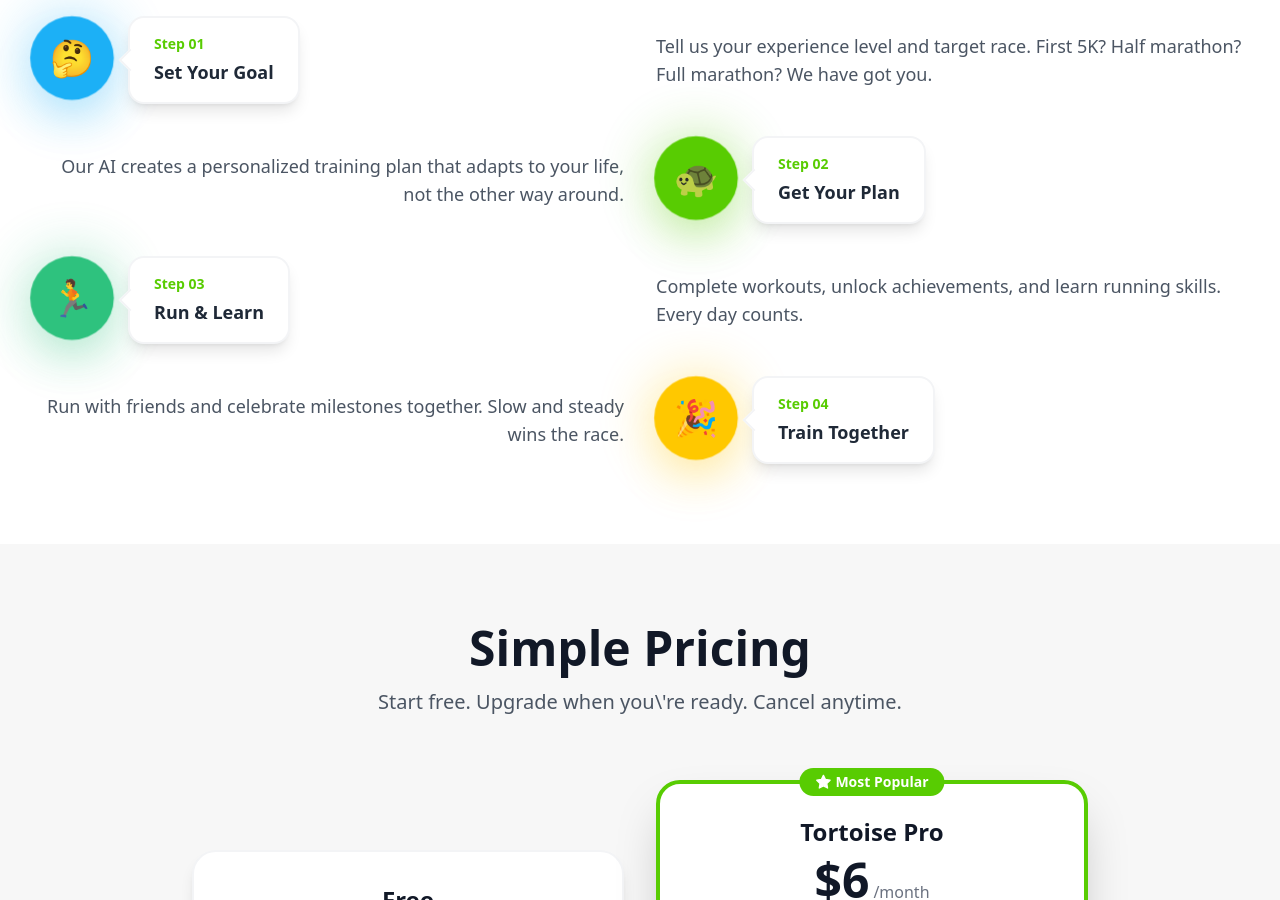
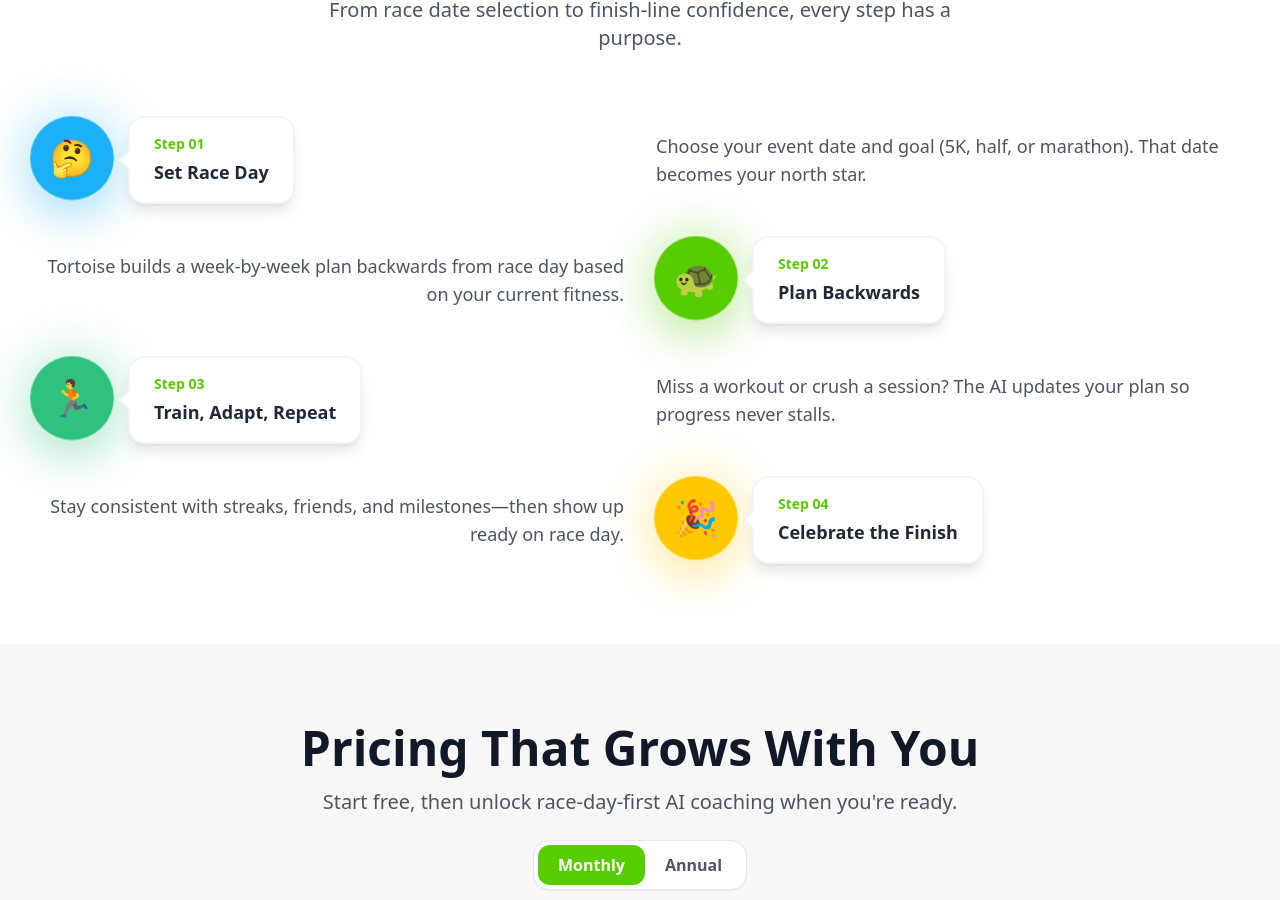
Before and after one commit to galangster/tortoise-website, a Next.js app: page / in a window 1280 px wide. Shown: the part 1900-2800 px from the top of the page. Built offline with nearby package versions, Linux system fonts and the light colour scheme; no server answers.

Commit message:
feat(site): conversion copy overhaul, pricing fix, and delight-focused UX pass

```diff
--- a/src/components/CTABanner.tsx
+++ b/src/components/CTABanner.tsx
@@ -33,7 +33,7 @@ export function CTABanner() {
           whileInView={{ opacity: 1, y: 0 }}
           viewport={{ once: true }}
         >
-          Ready to Become a Runner?
+Ready to Lock In Race Day?
         </motion.h2>
 
         <motion.p
@@ -43,8 +43,7 @@ export function CTABanner() {
           viewport={{ once: true }}
           transition={{ delay: 0.1 }}
         >
-          Join 10,000+ people who discovered they could run a marathon.
-          Start your journey today.
+Join runners using race-day-first planning to train smarter, stay consistent, and actually enjoy the process.
         </motion.p>
 
         <motion.div
--- a/src/components/FAQ.tsx
+++ b/src/components/FAQ.tsx
@@ -34,8 +34,8 @@ const faqs = [
     answer: 'Celebrate! You will get a personalized race recap, achievements, and the option to set a new goal. Many users tackle 50Ks after their first marathon, or they become mentors in our community, helping new runners start their journey.',
   },
   {
-    question: 'How do I cancel my subscription?',
-    answer: 'Easy — cancel anytime from your Account settings or through the App Store. Your access continues until the end of your billing period. No hoops to jump through, no guilt trips. We believe in earning your business every month.',
+    question: 'How much does Tortoise cost?',
+    answer: 'Tortoise has a free tier, plus Tortoise Pro at $7.99/month or $49.99/year. You can cancel anytime from account settings or your app store subscription screen.',
   },
 ]
 
--- a/src/components/HowItWorks.tsx
+++ b/src/components/HowItWorks.tsx
@@ -6,26 +6,26 @@ import { TortoiseBubble } from './TortoiseMascot'
 const steps = [
   {
     step: '01',
-    title: 'Set Your Goal',
-    description: 'Tell us your experience level and target race. First 5K? Half marathon? Full marathon? We have got you.',
+    title: 'Set Race Day',
+    description: 'Choose your event date and goal (5K, half, or marathon). That date becomes your north star.',
     mascot: 'thinking' as const,
   },
   {
     step: '02',
-    title: 'Get Your Plan',
-    description: 'Our AI creates a personalized training plan that adapts to your life, not the other way around.',
+    title: 'Plan Backwards',
+    description: 'Tortoise builds a week-by-week plan backwards from race day based on your current fitness.',
     mascot: 'happy' as const,
   },
   {
     step: '03',
-    title: 'Run & Learn',
-    description: 'Complete workouts, unlock achievements, and learn running skills. Every day counts.',
+    title: 'Train, Adapt, Repeat',
+    description: 'Miss a workout or crush a session? The AI updates your plan so progress never stalls.',
     mascot: 'running' as const,
   },
   {
     step: '04',
-    title: 'Train Together',
-    description: 'Run with friends and celebrate milestones together. Slow and steady wins the race.',
+    title: 'Celebrate the Finish',
+    description: 'Stay consistent with streaks, friends, and milestones—then show up ready on race day.',
     mascot: 'celebrating' as const,
   },
 ]
@@ -51,7 +51,7 @@ export function HowItWorks() {
             viewport={{ once: true }}
             transition={{ delay: 0.1 }}
           >
-            From your first step to the finish line, we are with you every mile.
+From race date selection to finish-line confidence, every step has a purpose.
           </motion.p>
         </div>
 
--- a/src/components/Navigation.tsx
+++ b/src/components/Navigation.tsx
@@ -38,7 +38,7 @@ export function Navigation() {
               </Link>
             ))}
             <button className="btn-primary py-3">
-              Get Started
+              Set Race Day
             </button>
           </div>
 
@@ -77,7 +77,7 @@ export function Navigation() {
                 </Link>
               ))}
               <button className="w-full btn-primary py-3 mt-4">
-                Get Started
+                Set Race Day
               </button>
             </div>
           </motion.div>
--- a/src/components/Pricing.tsx
+++ b/src/components/Pricing.tsx
@@ -1,75 +1,126 @@
 'use client'
 
+import { useState } from 'react'
 import { motion } from 'framer-motion'
 import { Check, Star } from 'lucide-react'
-import { TortoiseMascot } from './TortoiseMascot'
 
-const plans = [
-  {
+const plans = {
+  monthly: {
+    free: {
       name: 'Free',
       price: '$0',
       period: '/month',
-    description: 'Start your journey',
+      description: 'Try Tortoise and build your running rhythm',
+      features: ['Race goal setup', 'Basic training schedule', 'Streak tracking', 'Community access'],
+      cta: 'Get Started',
+    },
+    pro: {
+      name: 'Tortoise Pro',
+      price: '$7.99',
+      period: '/month',
+      description: 'AI-native coaching built around your race day',
+      badge: 'Most Popular',
       features: [
-      'Basic training plans',
-      'Daily streak tracking',
-      'Knowledge hub access',
-      'Community access',
-    ],
-    cta: 'Get Started',
-    popular: false,
-  },
-  {
-    name: 'Tortoise Pro',
-    price: '$6',
-    period: '/month',
-    description: 'Everything you need to finish',
-    annualPrice: '$30/year',
-    features: [
-      'AI adaptive training',
-      'Advanced analytics',
-      'All knowledge modules',
-      'Friend challenges',
-      'Streak freezes',
-      'Custom workout builder',
+        'Set race day, train backwards automatically',
+        'Adaptive AI plan updates',
+        'Advanced analytics + pacing insights',
+        'Friend challenges + motivation loops',
+        'Knowledge hub + recovery guidance',
         'Priority support',
       ],
-    cta: 'Start Free Trial',
-    popular: true,
+      cta: 'Start Pro',
     },
-]
+  },
+  annual: {
+    free: {
+      name: 'Free',
+      price: '$0',
+      period: '/month',
+      description: 'Try Tortoise and build your running rhythm',
+      features: ['Race goal setup', 'Basic training schedule', 'Streak tracking', 'Community access'],
+      cta: 'Get Started',
+    },
+    pro: {
+      name: 'Tortoise Pro',
+      price: '$49.99',
+      period: '/year',
+      description: 'Best value for full-season race prep',
+      badge: 'Save big yearly',
+      features: [
+        'Everything in monthly Pro',
+        'Race-day-first AI planning',
+        'Adaptive adjustments when life happens',
+        'Advanced performance trends',
+        'Priority support',
+      ],
+      cta: 'Start Annual Pro',
+    },
+  },
+}
 
 export function Pricing() {
+  const [billing, setBilling] = useState<'monthly' | 'annual'>('monthly')
+  const current = plans[billing]
+
   return (
     <section id="pricing" className="py-20 bg-surface-light">
       <div className="max-w-7xl mx-auto px-4 sm:px-6 lg:px-8">
-        <div className="text-center mb-16">
+        <div className="text-center mb-12">
           <motion.h2
             className="text-4xl lg:text-5xl font-black text-gray-900 mb-4"
             initial={{ opacity: 0, y: 20 }}
             whileInView={{ opacity: 1, y: 0 }}
             viewport={{ once: true }}
           >
-            Simple Pricing
+            Pricing That Grows With You
           </motion.h2>
 
           <motion.p
-            className="text-xl text-gray-600 max-w-2xl mx-auto"
+            className="text-xl text-gray-600 max-w-2xl mx-auto mb-6"
             initial={{ opacity: 0, y: 20 }}
             whileInView={{ opacity: 1, y: 0 }}
             viewport={{ once: true }}
             transition={{ delay: 0.1 }}
           >
-            Start free. Upgrade when you\'re ready. Cancel anytime.
+            Start free, then unlock race-day-first AI coaching when you&apos;re ready.
           </motion.p>
+
+          <div className="inline-flex p-1 bg-white rounded-2xl border border-gray-200 shadow-sm">
+            <button
+              onClick={() => setBilling('monthly')}
+              className={`px-5 py-2 rounded-xl font-bold transition-colors ${
+                billing === 'monthly' ? 'bg-tortoise-primary text-white' : 'text-gray-600'
+              }`}
+            >
+              Monthly
+            </button>
+            <button
+              onClick={() => setBilling('annual')}
+              className={`px-5 py-2 rounded-xl font-bold transition-colors ${
+                billing === 'annual' ? 'bg-tortoise-primary text-white' : 'text-gray-600'
+              }`}
+            >
+              Annual
+            </button>
+          </div>
         </div>
 
         <div className="grid md:grid-cols-2 gap-8 max-w-4xl mx-auto items-center">
-          {plans.map((plan, index) => (
+          {([current.free, current.pro] as Array<{
+            name: string
+            price: string
+            period: string
+            description: string
+            features: string[]
+            cta: string
+            badge?: string
+          }>).map((plan, index) => {
+            const popular = index === 1
+            return (
               <motion.div
-              key={index}
+                key={plan.name}
                 className={`relative rounded-3xl p-8 ${
-                plan.popular
+                  popular
                     ? 'bg-white border-4 border-tortoise-primary shadow-2xl scale-105'
                     : 'bg-white border-2 border-gray-100 shadow-lg'
                 }`}
@@ -78,56 +129,45 @@ export function Pricing() {
                 viewport={{ once: true }}
                 transition={{ delay: index * 0.1 }}
               >
-              {plan.popular && (
+                {popular && plan.badge && (
                   <div className="absolute -top-4 left-1/2 -translate-x-1/2">
                     <div className="bg-tortoise-primary text-white font-black px-4 py-1 rounded-full text-sm flex items-center gap-1">
                       <Star className="w-4 h-4 fill-white" />
-                    Most Popular
+                      {plan.badge}
                     </div>
                   </div>
                 )}
 
                 <div className="text-center mb-6">
                   <h3 className="text-2xl font-black text-gray-900 mb-2">{plan.name}</h3>
-
                   <div className="flex items-baseline justify-center gap-1">
                     <span className="text-5xl font-black text-gray-900">{plan.price}</span>
                     <span className="text-gray-500">{plan.period}</span>
                   </div>
-
-                {plan.annualPrice && (
-                  <p className="text-tortoise-primary font-bold text-sm mt-1">
-                    or {plan.annualPrice} annually
-                  </p>
-                )}
-
                   <p className="text-gray-600 mt-2">{plan.description}</p>
                 </div>
 
                 <ul className="space-y-3 mb-8">
-                {plan.features.map((feature, featureIndex) => (
-                  <li key={featureIndex} className="flex items-center gap-3">
+                  {plan.features.map((feature) => (
+                    <li key={feature} className="flex items-center gap-3">
                       <div className={`w-5 h-5 rounded-full flex items-center justify-center ${
-                      plan.popular ? 'bg-tortoise-primary' : 'bg-gray-200'
+                        popular ? 'bg-tortoise-primary' : 'bg-gray-200'
                       }`}>
-                      <Check className={`w-3 h-3 ${plan.popular ? 'text-white' : 'text-gray-600'}`} />
+                        <Check className={`w-3 h-3 ${popular ? 'text-white' : 'text-gray-600'}`} />
                       </div>
                       <span className="text-gray-700">{feature}</span>
                     </li>
                   ))}
                 </ul>
 
-              <button
-                className={`w-full py-4 rounded-2xl font-bold text-lg transition-all ${
-                  plan.popular
-                    ? 'btn-primary'
-                    : 'bg-gray-100 text-gray-900 hover:bg-gray-200'
-                }`}
-              >
+                <button className={`w-full py-4 rounded-2xl font-bold text-lg transition-all ${
+                  popular ? 'btn-primary' : 'bg-gray-100 text-gray-900 hover:bg-gray-200'
+                }`}>
                   {plan.cta}
                 </button>
               </motion.div>
-          ))}
+            )
+          })}
         </div>
       </div>
     </section>
```
Also changed, not shown: src/components/Hero.tsx (+6 -7 lines), 1 other file (tests, documents, lock files or other folders). Lines whose indentation alone changed are shown as unchanged.
